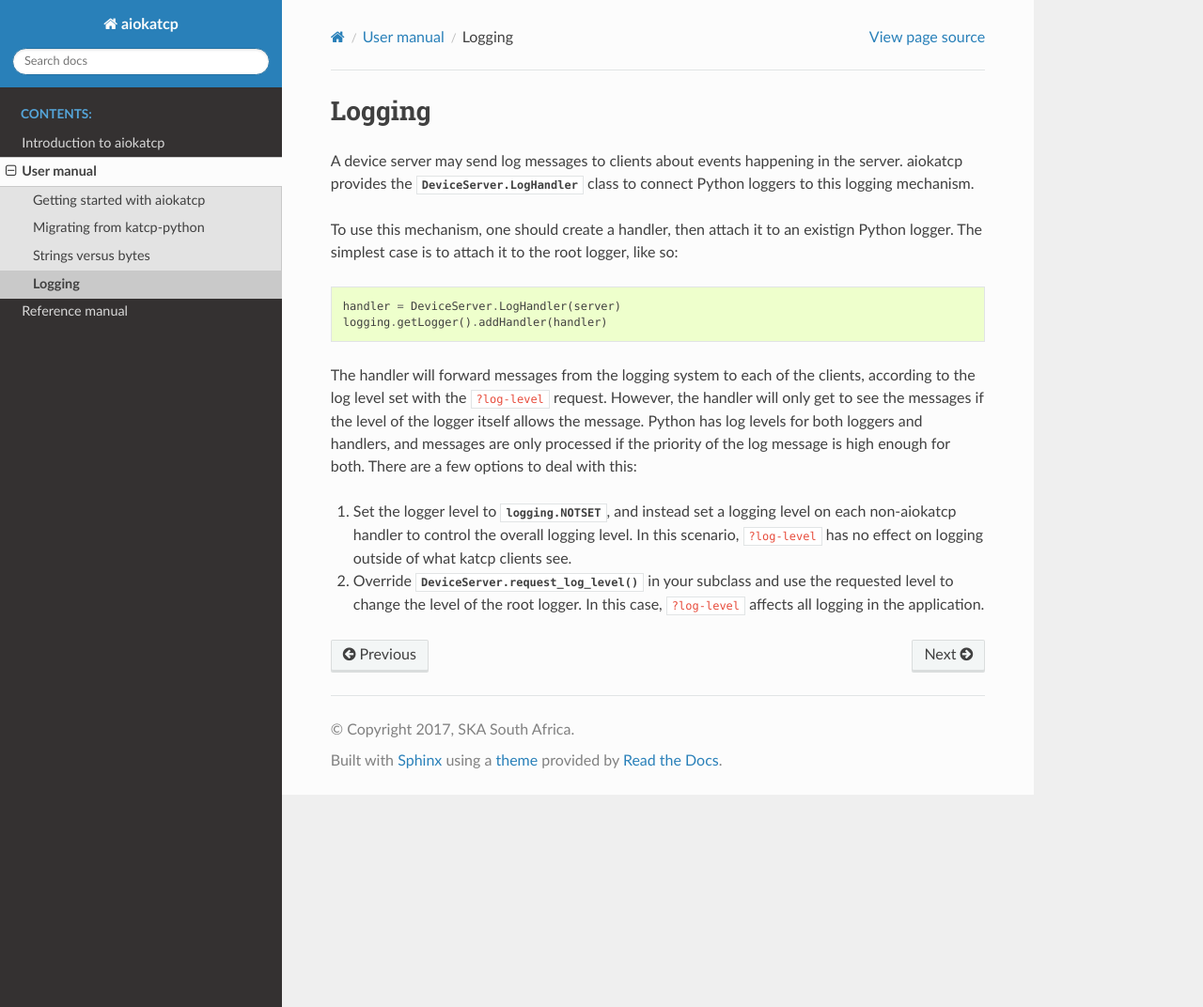
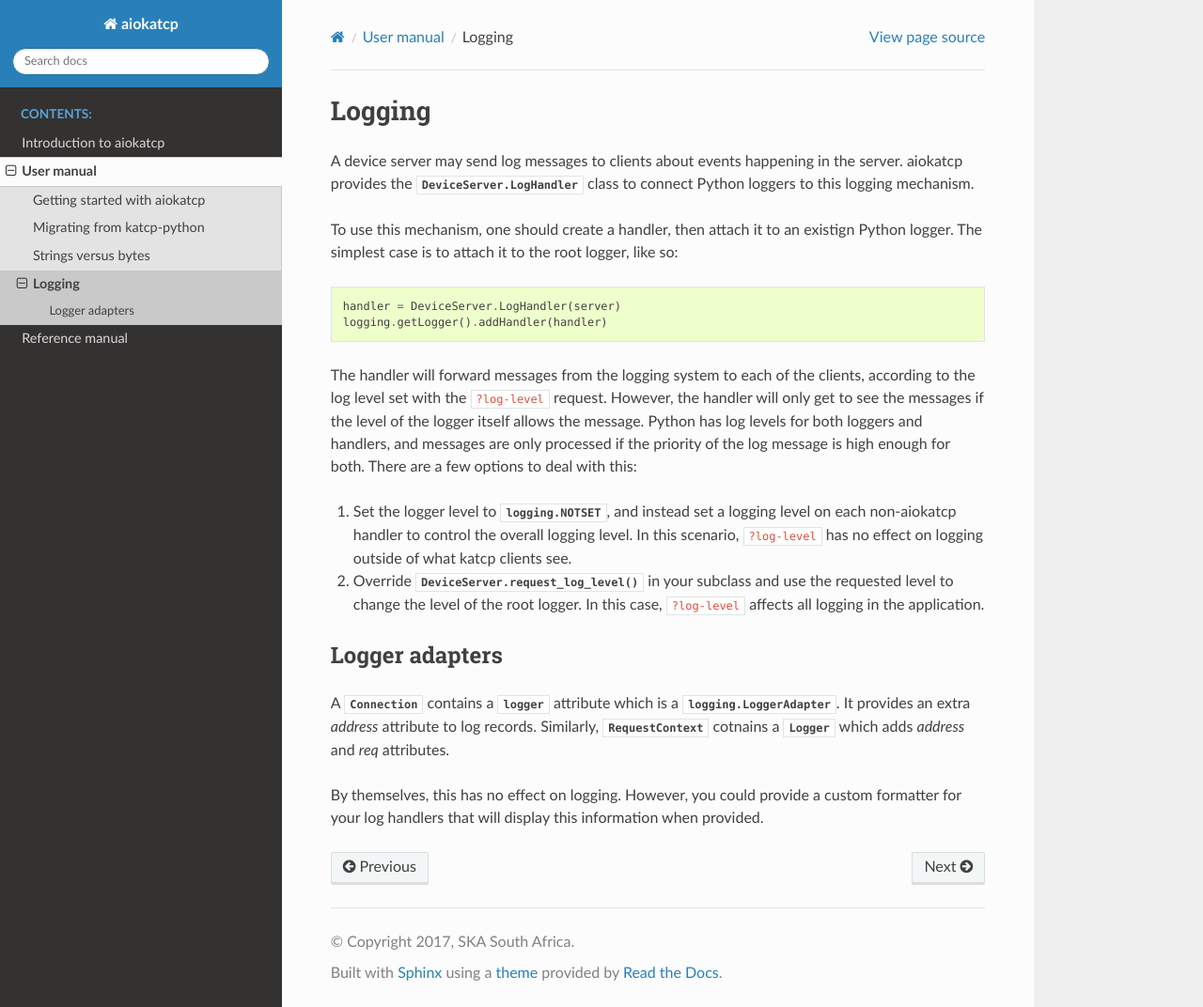
Before and after one commit to ska-sa/aiokatcp, a Sphinx documentation site: the page built from doc/logging.rst, in a window 1280 px wide and 1072 px high. Shown: the whole window at 94% size. Built offline with Sphinx 7.4.7 and the Read the Docs theme 2.0.0, drawn with Linux system fonts in a browser that asks for light colours; the version number could not be read and is left out.

Commit message:
Provide connection address and request as extra log record parameters

```diff
--- a/doc/logging.rst
+++ b/doc/logging.rst
@@ -29,3 +29,14 @@ is high enough for both. There are a few options to deal with this:
 2. Override :meth:`.DeviceServer.request_log_level` in your subclass and use
    the requested level to change the level of the root logger. In this
    case, ``?log-level`` affects all logging in the application.
+
+Logger adapters
+---------------
+A :class:`.Connection` contains a :attr:`~.Connection.logger` attribute which
+is a :class:`logging.LoggerAdapter`. It provides an extra `address`
+attribute to log records. Similarly, :class:`.RequestContext` cotnains a
+:attr:`~.RequestContext.Logger` which adds `address` and `req` attributes.
+
+By themselves, this has no effect on logging. However, you could provide a
+custom formatter for your log handlers that will display this information when
+provided.
```
Also changed, not shown: 2 other files.
